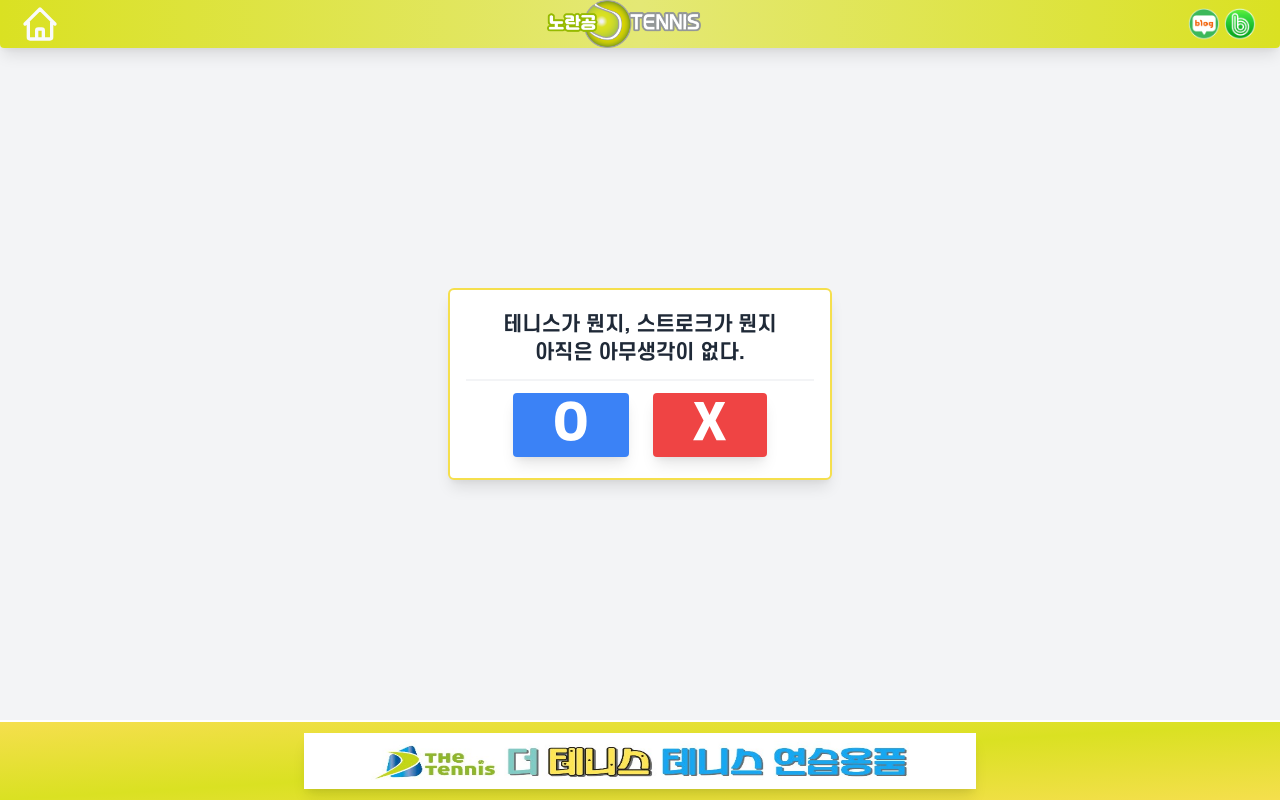
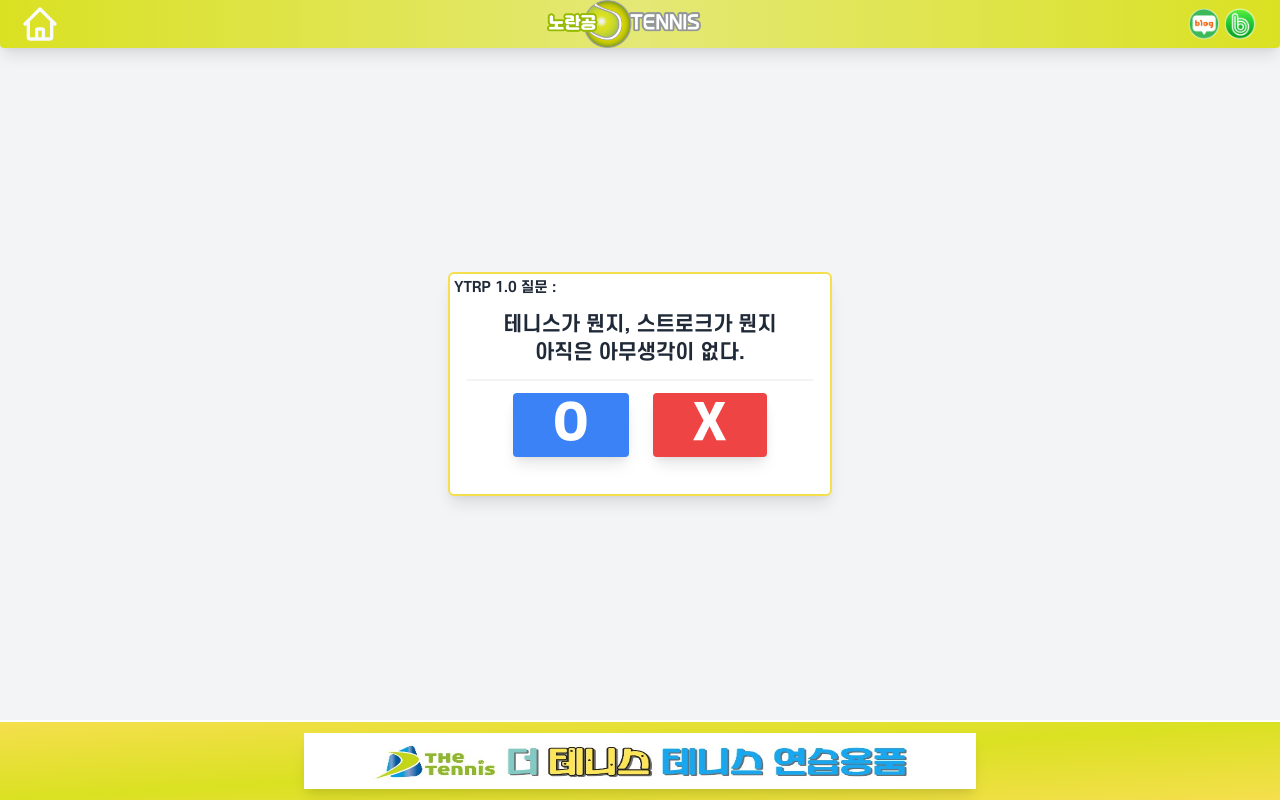
Before and after one commit to kimjy0301/ntrpyellowball, a Next.js app: page /forehand in a window 1280 px wide. Built offline with nearby package versions, Linux system fonts and the light colour scheme.

Commit message:
단계표시 추가

```diff
--- a/components/Question.tsx
+++ b/components/Question.tsx
@@ -1,6 +1,6 @@
 import { useEffect, useState } from "react";
 
-const Question = ({ question, onClickYes, onClickNo, show }) => {
+const Question = ({ question, onClickYes, onClickNo, show, score }) => {
   const [loaded, setLoaded] = useState(false);
 
   useEffect(() => {
@@ -17,9 +17,12 @@ const Question = ({ question, onClickYes, onClickNo, show }) => {
       <>
         <div
           className={`${
-            loaded ? "opacity-100" : "opacity-0"
-          } duration-700 w-96 flex relative flex-col h-48 md:shadow-lg justify-center border-yellow-1 border-2  rounded-md items-center p-4 bg-white mx-1 my-1 shadow-lg md:max-w-xs1 transition-all`}
+            loaded ? "opacity-100" : "opacity-0 "
+          } duration-700 w-96 flex relative flex-col h-56 md:shadow-lg justify-center border-yellow-1 border-2  rounded-md items-center p-4 bg-white mx-1 my-1 shadow-lg md:max-w-xs1 transition-all`}
         >
+          <div className="absolute top-0 left-0 ml-1 mt-1 text-sm">
+            YTRP {score} 질문 :
+          </div>
           {question.split("\n").map((value, i) => {
             return (
               <span key={i} className="text-xl">
--- a/pages/forehand/index.tsx
+++ b/pages/forehand/index.tsx
@@ -65,6 +65,7 @@ const index = () => {
                 onClickYes={onClickYes}
                 onClickNo={onClickNo}
                 show={true}
+                score={value.score}
               ></Question>
             );
           }
```
